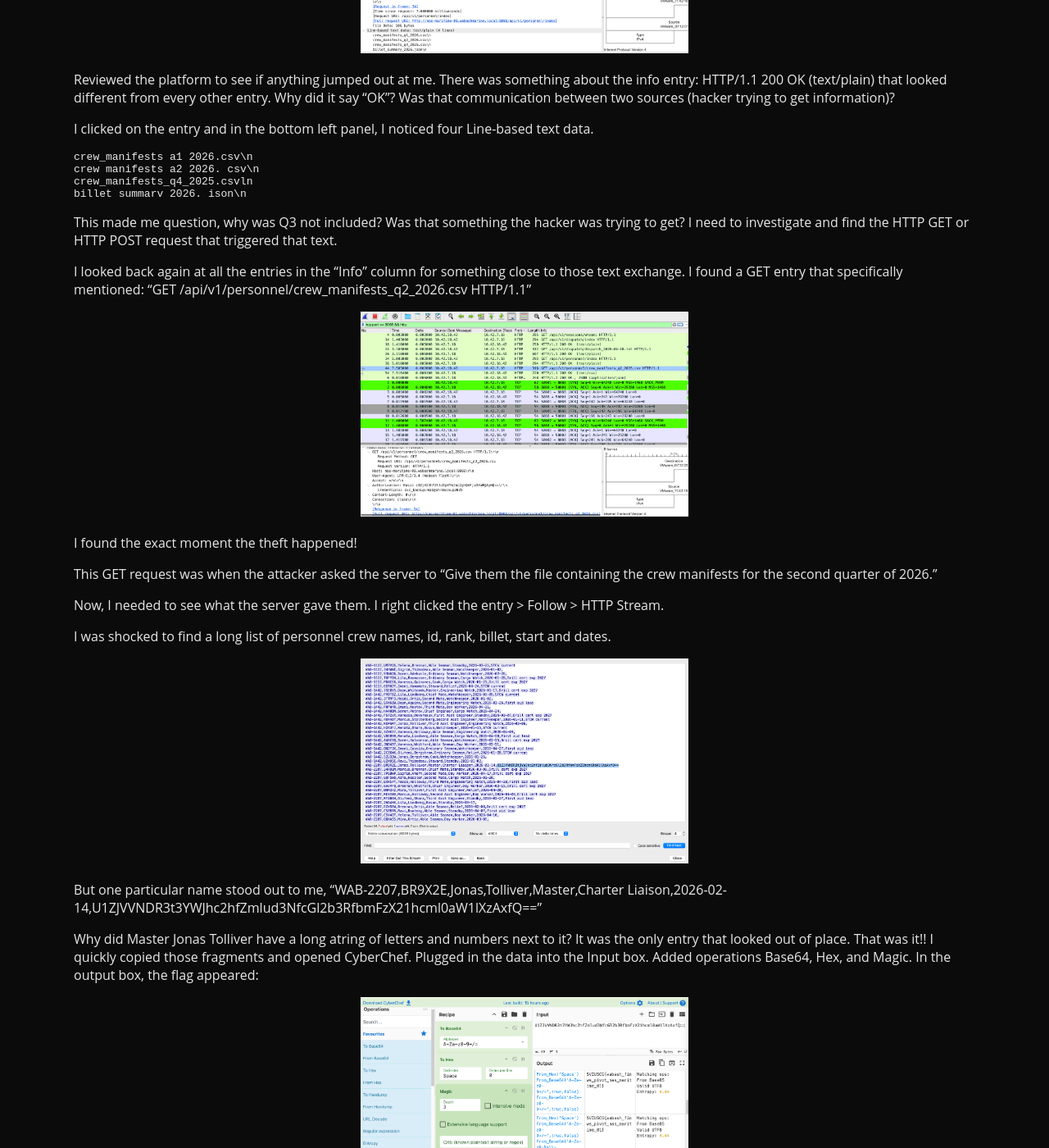
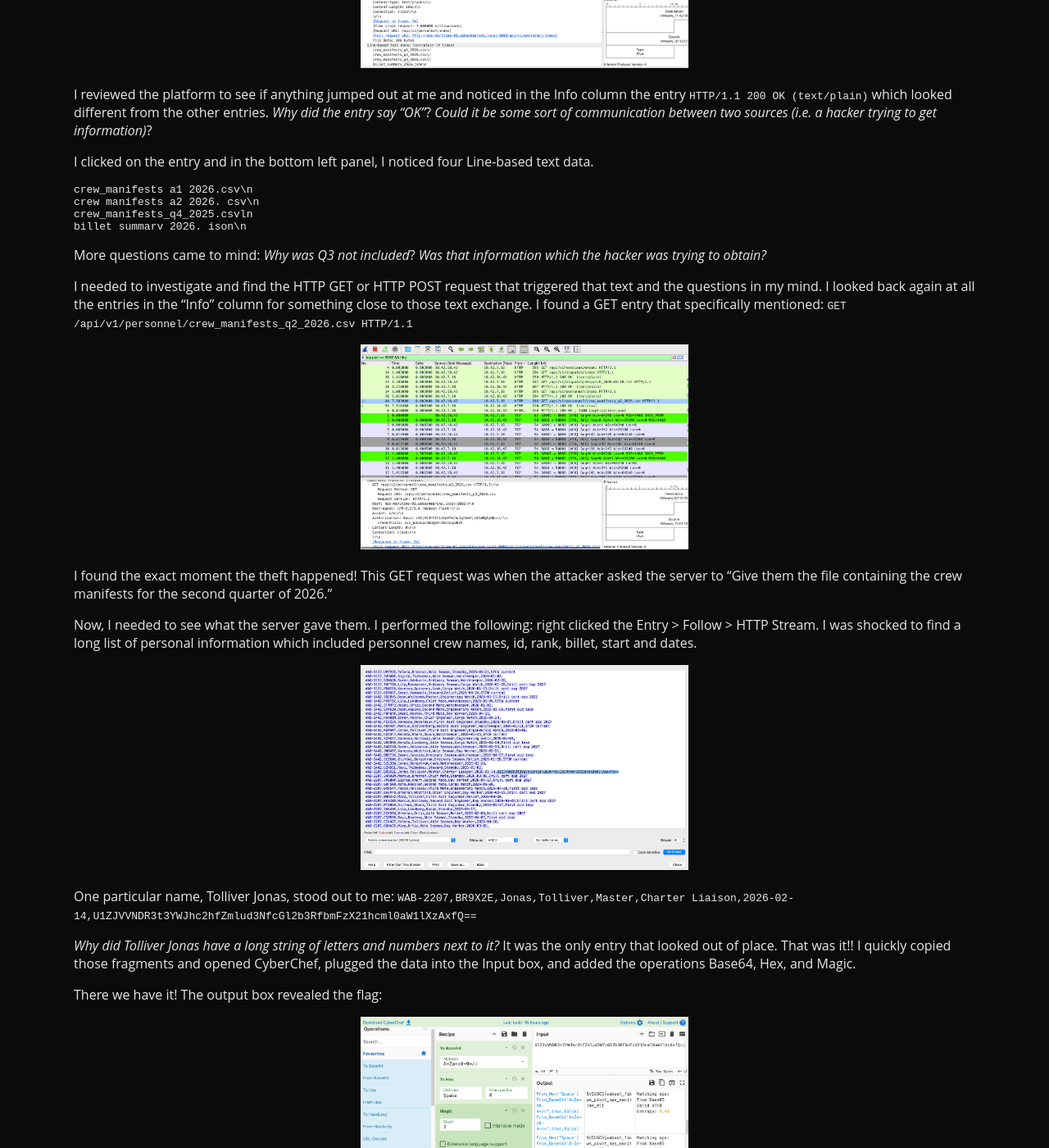
Before and after one commit to glsanclem/2026-US-Cyber-Open-CTF, a Jekyll site: the page built from main_challenges/manifest.md, in a window 1280 px wide and 1400 px high, scrolled down 1214 px. Shown: the whole window at 82% size. Built offline with Jekyll 4.4.1, drawn with Linux system fonts in a browser that asks for light colours; some of the changed text lies outside the part shown.

Commit message:
Refine methodology and enhance clarity in manifest.md
Updated the methodology section with clearer language and additional context regarding the investigation process and findings.

````diff
--- a/main_challenges/manifest.md
+++ b/main_challenges/manifest.md
@@ -17,6 +17,7 @@ hero:
 
 ## Description
 Lakeshore Threat Lab confirmed an attacker pivoted from `FIN-WS-07` to `NAS-MARITIME-01`, the Wabash Marine NAS that hosts the internal Lakefront Fleet Manager web app on port 8088. Imani Boateng captured a short east-west slice of that pivot. Her capture is attached.
+
 ---
 
 ## Objective
@@ -35,13 +36,13 @@ Wireshark, CyberChef
 ---
 
 ## Methodology
-Saved .pcap file on desktop, and opened it with Wireshark.
+Saved `.pcap` file on desktop, and opened it with Wireshark.
 
 <p align="center">
   <img src="/2026-US-Cyber-Open-CTF/assets/images/7-manifest-image-one.png" alt="Image one graphic" width="400">
 </p>
 
-Reviewed the platform to see if anything jumped out at me. There was something about the info entry: HTTP/1.1 200 OK (text/plain) that looked different from every other entry. Why did it say “OK”? Was that communication between two sources (hacker trying to get information)?
+I reviewed the platform to see if anything jumped out at me and noticed in the Info column the entry `HTTP/1.1 200 OK (text/plain)` which looked different from the other entries. _Why did the entry say “OK”_? _Could it be some sort of communication between two sources (i.e. a hacker trying to get information)_?
 
 I clicked on the entry and in the bottom left panel, I noticed four Line-based text data.
 
@@ -52,35 +53,33 @@ crew_manifests_q4_2025.csvln
 billet summarv 2026. ison\n
 ```
 
-This made me question, why was Q3 not included? Was that something the hacker was trying to get? I need to investigate and find the HTTP GET or HTTP POST request that triggered that text.
+More questions came to mind: _Why was Q3 not included_? _Was that information which the hacker was trying to obtain?_
 
-I looked back again at all the entries in the “Info” column for something close to those text exchange. I found a GET entry that specifically mentioned: “GET /api/v1/personnel/crew_manifests_q2_2026.csv HTTP/1.1”
+I needed to investigate and find the HTTP GET or HTTP POST request that triggered that text and the questions in my mind. I looked back again at all the entries in the “Info” column for something close to those text exchange. I found a GET entry that specifically mentioned: `GET /api/v1/personnel/crew_manifests_q2_2026.csv HTTP/1.1`
 
 <p align="center">
   <img src="/2026-US-Cyber-Open-CTF/assets/images/7-manifest-image-two.png" alt="Image two graphic" width="400">
 </p>
 
-I found the exact moment the theft happened!
+I found the exact moment the theft happened! This GET request was when the attacker asked the server to “Give them the file containing the crew manifests for the second quarter of 2026.”
 
-This GET request was when the attacker asked the server to “Give them the file containing the crew manifests for the second quarter of 2026.”
-
-Now, I needed to see what the server gave them. I right clicked the entry > Follow > HTTP Stream.
-
-I was shocked to find a long list of personnel crew names, id, rank, billet, start and dates.
+Now, I needed to see what the server gave them. I performed the following: right clicked the Entry > Follow > HTTP Stream. I was shocked to find a long list of personal information which included personnel crew names, id, rank, billet, start and dates.
 
 <p align="center">
   <img src="/2026-US-Cyber-Open-CTF/assets/images/7-manifest-image-three.png" alt="Image three graphic" width="400">
 </p>
 
-But one particular name stood out to me, “WAB-2207,BR9X2E,Jonas,Tolliver,Master,Charter Liaison,2026-02-14,U1ZJVVNDR3t3YWJhc2hfZmlud3NfcGl2b3RfbmFzX21hcml0aW1lXzAxfQ==”
+One particular name, Tolliver Jonas, stood out to me: `WAB-2207,BR9X2E,Jonas,Tolliver,Master,Charter Liaison,2026-02-14,U1ZJVVNDR3t3YWJhc2hfZmlud3NfcGl2b3RfbmFzX21hcml0aW1lXzAxfQ==`
 
-Why did Master Jonas Tolliver have a long atring of letters and numbers next to it? It was the only entry that looked out of place. That was it!! I quickly copied those fragments and opened CyberChef. Plugged in the data into the Input box. Added operations Base64, Hex, and Magic. In the output box, the flag appeared:
+_Why did Tolliver Jonas have a long string of letters and numbers next to it?_ It was the only entry that looked out of place. That was it!! I quickly copied those fragments and opened CyberChef, plugged the data into the Input box, and added the operations Base64, Hex, and Magic.
+
+There we have it! The output box revealed the flag:
 
 <p align="center">
   <img src="/2026-US-Cyber-Open-CTF/assets/images/7-manifest-image-four-FLAG.png" alt="Image four graphic" width="400">
 </p>
 
-In this challenge, I performed a full-scale forensic investigation: identified the attacker’s movement, isolated the malicious network traffic, extracted the stolen data from a packet stream, and used CyberChef to decode the final payload.
+In summary, for this challenge, I performed a full-scale forensic investigation which included identifying the attacker’s movement, isolating the malicious network traffic, extracting the stolen data from a packet stream, and using CyberChef to decode the final payload.
 
 ---
 
````
